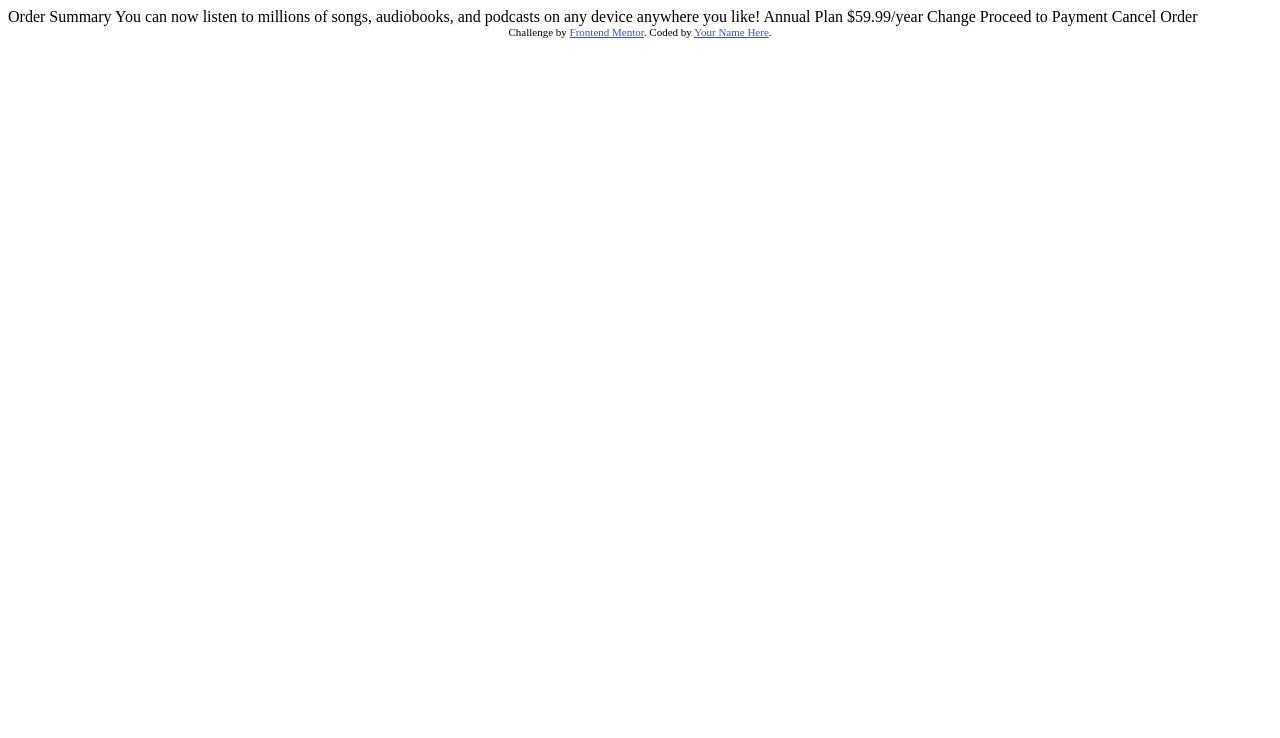
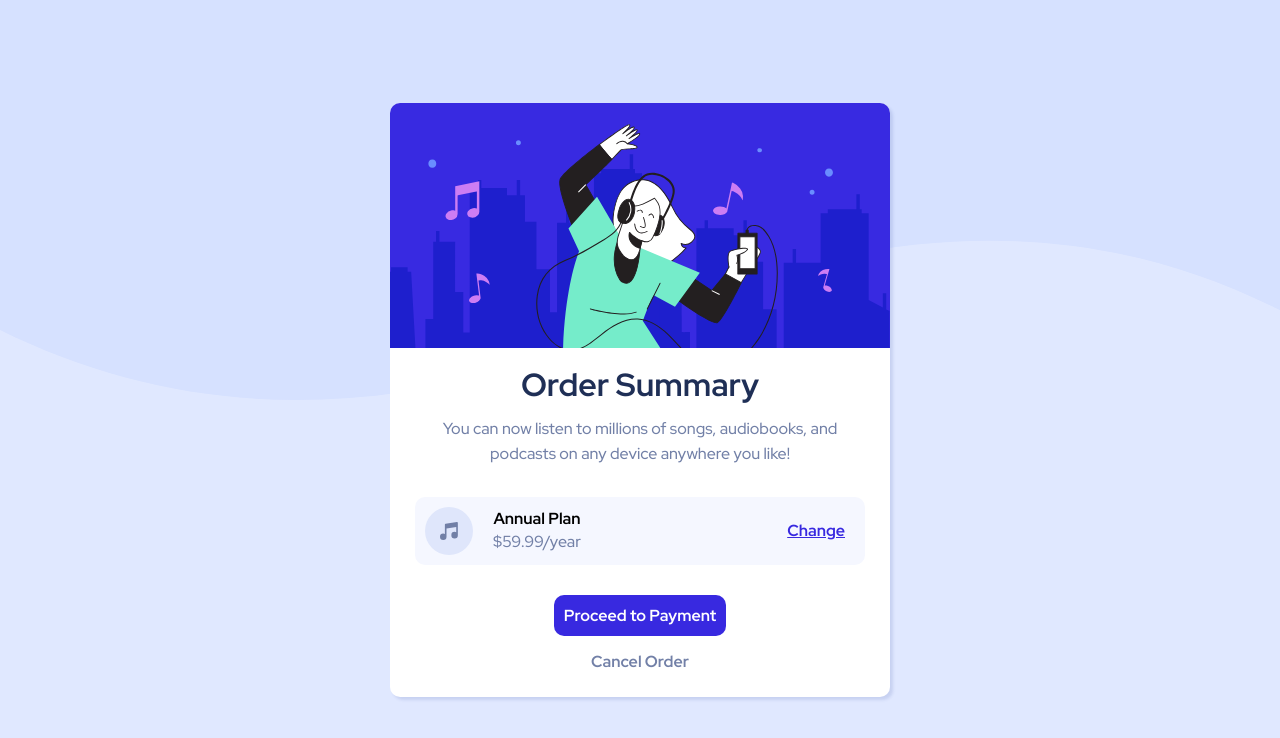
Before and after one commit to sannasinne/order-summary-component-main, a plain HTML site: page index.html in a window 1280 px wide. Drawn offline with Linux system fonts and the light colour scheme.

Commit message:
Order summary component done

```diff
--- /dev/null
+++ b/css/style.css
@@ -0,0 +1,147 @@
+:root {
+  --pale-blue: hsl(225, 100%, 94%);
+  --bright-blue: hsl(245, 75%, 52%);
+  --very-pale-blue: hsl(225, 100%, 98%);
+  --desaturated-blue: hsl(224, 23%, 55%);
+  --dark-blue: hsl(223, 47%, 23%);
+}
+
+* {
+  margin: 0;
+  padding: 0;
+  box-sizing: border-box;
+}
+
+img {
+  max-width: 100%;
+}
+
+body {
+  font-family: 'Red Hat Display', sans-serif;
+  background-color: var(--pale-blue);
+  text-align: center;
+  display: flex;
+  flex-direction: column;
+  align-items: center;
+  justify-content: center;
+  min-height: 100vh;
+}
+
+p {
+  font-size: 16px;
+  line-height: 1.6;
+  color: var(--desaturated-blue);
+}
+
+button {
+  font-family: inherit;
+}
+
+.bg-image {
+  background: url("../images/pattern-background-mobile.svg") no-repeat center/cover;
+  height: 400px;
+  position: absolute;
+  top: 0;
+  left: 0;
+  right: 0;
+  bottom: 0;
+  z-index: -1;
+}
+
+.btn {
+  border: none;
+  padding: 5px 10px;
+  border-radius: 10px;
+  font-weight: bold;
+  font-size: 16px;
+  cursor: pointer;
+  transition: all .2s ease-in-out;
+}
+
+.btn-change {
+  background-color: transparent;
+  color: var(--bright-blue);
+  text-decoration: underline;
+}
+
+.btn-primary {
+  background-color: var(--bright-blue);
+  color: #fff;
+  padding: 10px;
+  margin-bottom: 10px;
+}
+
+.btn-primary:hover,
+.btn-change:hover {
+  opacity: .8;
+}
+
+.btn-secondary {
+  background-color: transparent;
+  color: var(--desaturated-blue);
+}
+
+.btn-secondary:hover {
+  color: var(--dark-blue);
+}
+
+.container {
+  background-color: #fff;
+  margin: 20px;
+  padding-bottom: 20px;
+  border-radius: 10px;
+  box-shadow: 3px 3px 3px hsl(228, 45%, 44%, .15);
+}
+
+h1 {
+  color: var(--dark-blue);
+  margin: 10px 0;
+}
+
+.container p.desc {
+  padding: 0 30px;
+}
+
+.container img.hero {
+  width: 100%;
+  border-radius: 10px 10px 0 0;
+}
+
+.container .pricing {
+  margin: 30px auto;
+  padding: 10px;
+  background-color: var(--very-pale-blue);
+  width: 90%;
+  border-radius: 10px;
+  display: flex;
+  align-items: center;
+  justify-content: space-between;
+}
+
+article {
+  display: flex;
+  align-items: center;
+  justify-content: center;
+}
+
+article img {
+  margin-right: 20px;
+}
+
+.container .buttons {
+  display: flex;
+  flex-direction: column;
+  align-items: center;
+  justify-content: center;
+}
+
+@media (min-width: 768px) {
+  .bg-image {
+    background: url("../images/pattern-background-desktop.svg") no-repeat center/cover;
+    height: 50vh;
+  }
+
+  .container {
+    width: 500px;
+  }
+}
--- a/index.html
+++ b/index.html
@@ -3,35 +3,43 @@
 <head>
   <meta charset="UTF-8">
   <meta name="viewport" content="width=device-width, initial-scale=1.0"> <!-- displays site properly based on user's device -->
-
+  <link rel="preconnect" href="https://fonts.googleapis.com">
+  <link rel="preconnect" href="https://fonts.gstatic.com" crossorigin>
+  <link href="https://fonts.googleapis.com/css2?family=Red+Hat+Display:wght@500;700;900&display=swap" rel="stylesheet">
   <link rel="icon" type="image/png" sizes="32x32" href="./images/favicon-32x32.png">
+  <link rel="stylesheet" href="css/style.css">
 
   <title>Frontend Mentor | Order summary card</title>
-
-  <!-- Feel free to remove these styles or customise in your own stylesheet 👍 -->
-  <style>
-    .attribution { font-size: 11px; text-align: center; }
-    .attribution a { color: hsl(228, 45%, 44%); }
-  </style>
 </head>
 <body>
+  <div class="bg-image">
 
-  Order Summary
+  </div>
+  <div class="container">
+    <img src="./images/illustration-hero.svg" class="hero" alt="Hero image">
+    <h1>Order Summary</h1>
+    <p class="desc">You can now listen to millions of songs, audiobooks, and podcasts on any
+      device anywhere you like!</p>
 
-  You can now listen to millions of songs, audiobooks, and podcasts on any
-  device anywhere you like!
+    <div class="pricing">
+        <article>
+          <img src="./images/icon-music.svg" alt="Music icon">
+          <div>
+            <h4>Annual Plan</h4>
+            <p>$59.99/year</p>
+          </div>
+        </article>
+        <button class="btn btn-change">Change</button>
+    </div>
 
-  Annual Plan
-  $59.99/year
 
-  Change
+    <div class="buttons">
+      <button class="btn btn-primary">Proceed to Payment</button>
+      <button class="btn btn-secondary">Cancel Order</button>
+    </div>
+  </div>
 
-  Proceed to Payment
-  Cancel Order
 
-  <div class="attribution">
-    Challenge by <a href="https://www.frontendmentor.io?ref=challenge" target="_blank">Frontend Mentor</a>.
-    Coded by <a href="#">Your Name Here</a>.
-  </div>
+
 </body>
 </html>
```
